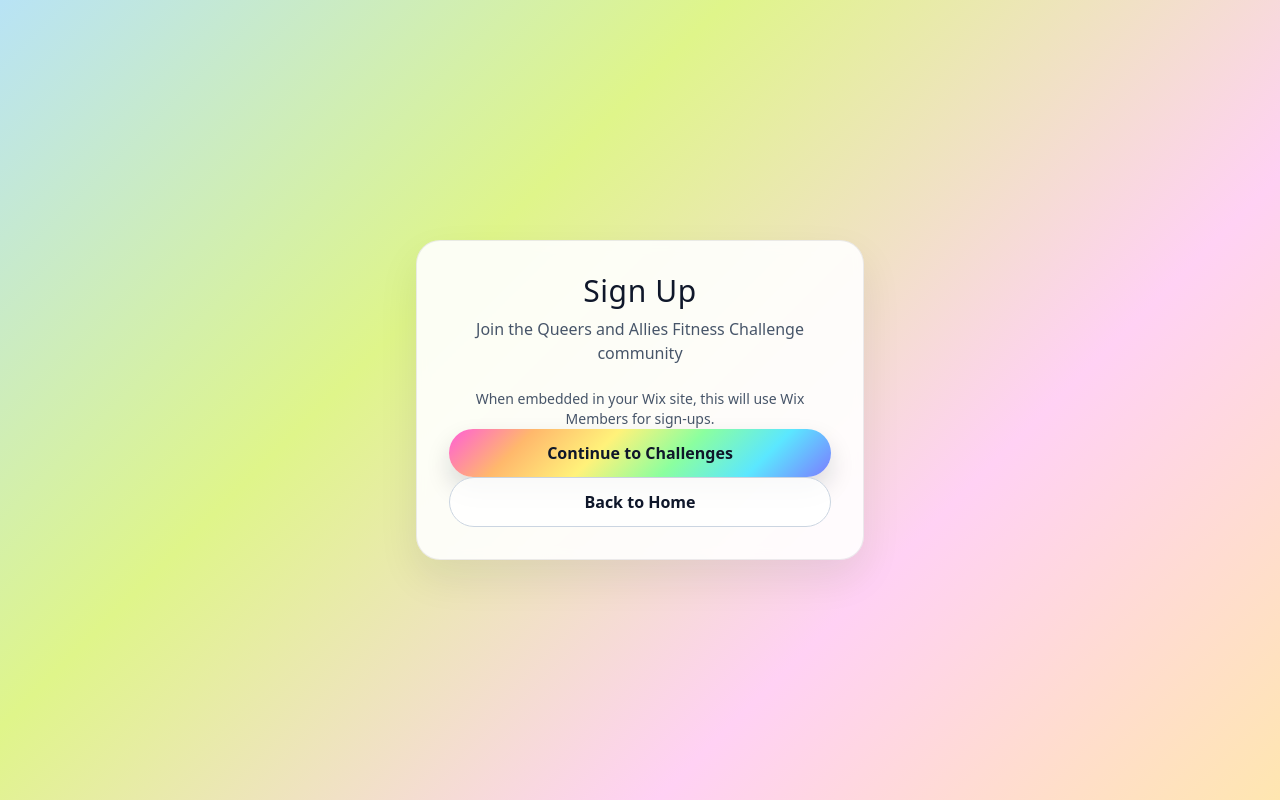
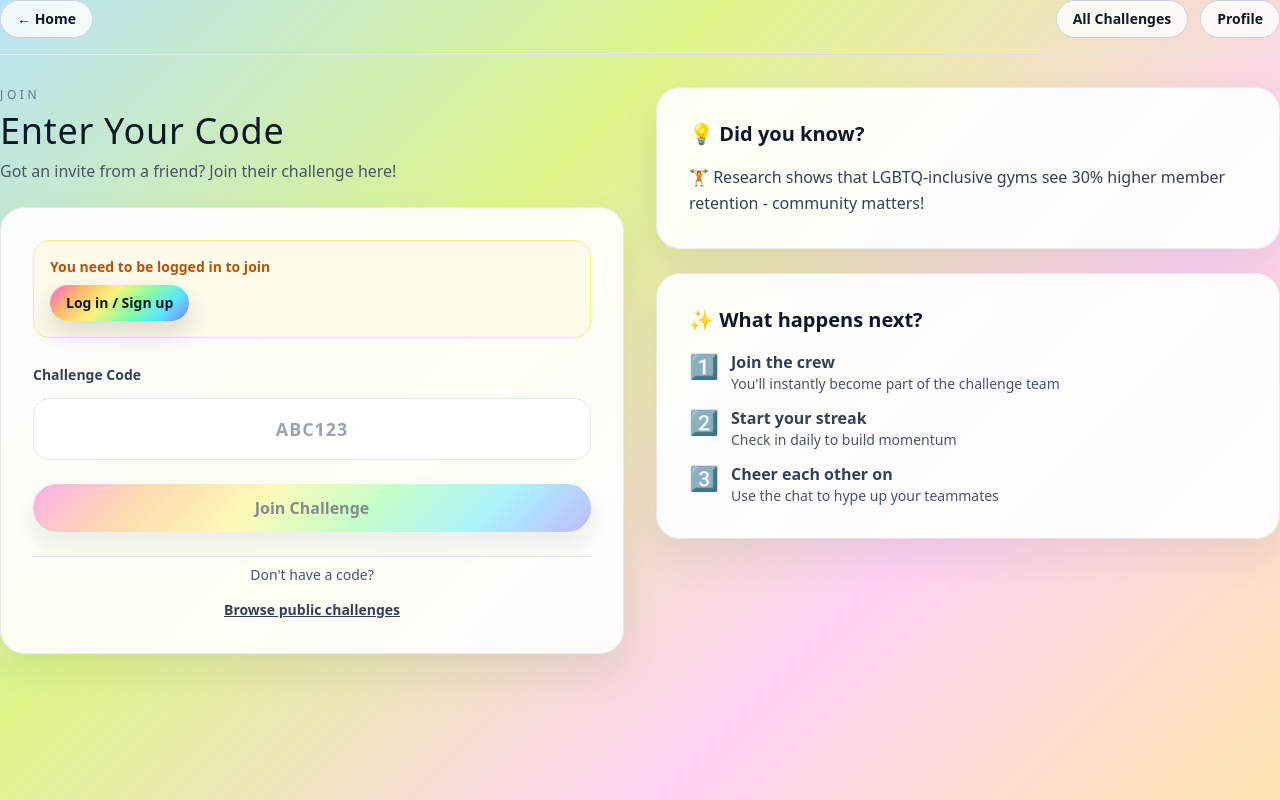
Before and after one commit to haydennglenn9-3385/Challenge-App-, a Next.js app: page /join in a window 1280 px wide. Built offline with nearby package versions, Linux system fonts and the light colour scheme; no server answers.

Commit message:
dashboard update

```diff
--- a/app/join/page.tsx
+++ b/app/join/page.tsx
@@ -1,32 +1,208 @@
+"use client";
+
+import { useState, useEffect } from "react";
+import { useRouter } from "next/navigation";
 import Link from "next/link";
+import { joinChallenge } from "@/lib/storage";
+import { useUser } from "@/lib/UserContext";
 
-export default function SignupPage() {
+const LGBTQ_FITNESS_FACTS = [
+  "🏳️‍🌈 The first gay softball league was founded in 1977 in San Francisco - now there are over 40 leagues across North America!",
+  "💪 Studies show LGBTQ+ folks who participate in community sports report 50% higher life satisfaction than those who don't.",
+  "🏃 Tom Waddell founded the Gay Games in 1982. Now it attracts over 10,000 athletes from 70+ countries!",
+  "⚽ Lesbian soccer teams have been organizing since the 1970s - before Title IX even existed!",
+  "🎾 Billie Jean King came out in 1981 and became one of the first major athletes to champion LGBTQ+ rights in sports.",
+  "🏋️ Research shows that LGBTQ-inclusive gyms see 30% higher member retention - community matters!",
+  "💃 Queer folks invented voguing in the 1960s ballroom scene - a full-body workout disguised as fabulous performance art!",
+];
+
+export default function JoinWithCodePage() {
+  const router = useRouter();
+  const { user, getUserParams } = useUser();
+  const [code, setCode] = useState("");
+  const [error, setError] = useState("");
+  const [joining, setJoining] = useState(false);
+  const [randomFact, setRandomFact] = useState("");
+
+  useEffect(() => {
+    setRandomFact(LGBTQ_FITNESS_FACTS[Math.floor(Math.random() * LGBTQ_FITNESS_FACTS.length)]);
+  }, []);
+
+  const navigate = (path: string) => {
+    router.push(path + getUserParams());
+  };
+
+  const handleJoin = async (e: React.FormEvent) => {
+    e.preventDefault();
+
+    if (!code.trim()) {
+      setError("Please enter a challenge code");
+      return;
+    }
+
+    if (!user) {
+      setError("You need to be logged in to join a challenge");
+      return;
+    }
+
+    setJoining(true);
+    setError("");
+
+    // Get user's Supabase ID
+    const userResponse = await fetch(`/api/user/get?wixId=${user.userId}`);
+    const userData = await userResponse.json();
+
+    if (!userData || !userData.id) {
+      setError("Could not find your account. Please try refreshing.");
+      setJoining(false);
+      return;
+    }
+
+    const success = await joinChallenge(code.trim().toUpperCase(), userData.id);
+
+    if (success) {
+      // Success! Redirect to the challenge
+      // Get the challenge we just joined
+      const { data: challenge } = await (await import('@/lib/supabase')).supabase
+        .from('challenges')
+        .select('id')
+        .eq('join_code', code.trim().toUpperCase())
+        .single();
+
+      if (challenge) {
+        navigate(`/embed/challenge/${challenge.id}`);
+      } else {
+        navigate("/embed/challenges");
+      }
+    } else {
+      setError("Invalid code or you're already in this challenge. Please check and try again.");
+      setJoining(false);
+    }
+  };
+
   return (
-    <main className="min-h-screen flex items-center justify-center px-6 py-16">
-      <div className="neon-card rounded-3xl p-8 max-w-md w-full text-center space-y-6">
-        <div>
-          <h1 className="text-3xl font-display mb-2">Sign Up</h1>
-          <p className="text-slate-600">Join the Queers and Allies Fitness Challenge community</p>
+    <div className="space-y-8">
+      {/* Navigation Header */}
+      <div className="flex flex-wrap items-center justify-between gap-4 pb-4 border-b border-slate-200">
+        <button
+          onClick={() => router.push("/")}
+          className="px-4 py-2 rounded-full font-semibold border border-slate-300 bg-white/80 hover:bg-white transition text-sm"
+        >
+          ← Home
+        </button>
+        <div className="flex gap-3">
+          <button
+            onClick={() => navigate("/embed/challenges")}
+            className="px-4 py-2 rounded-full font-semibold border border-slate-300 bg-white/80 hover:bg-white transition text-sm"
+          >
+            All Challenges
+          </button>
+          <button
+            onClick={() => navigate("/embed/profile")}
+            className="px-4 py-2 rounded-full font-semibold border border-slate-300 bg-white/80 hover:bg-white transition text-sm"
+          >
+            Profile
+          </button>
+        </div>
+      </div>
+
+      <div className="grid gap-8 lg:grid-cols-2 items-start">
+        {/* Left: Join Form */}
+        <div className="space-y-6">
+          <div>
+            <p className="text-xs uppercase tracking-[0.3em] text-slate-500 mb-2">JOIN</p>
+            <h2 className="text-4xl font-display mb-2">Enter Your Code</h2>
+            <p className="text-slate-600">Got an invite from a friend? Join their challenge here!</p>
+          </div>
+
+          <form onSubmit={handleJoin} className="neon-card rounded-3xl p-8 space-y-6">
+            {!user && (
+              <div className="bg-amber-50 border border-amber-200 rounded-2xl p-4">
+                <p className="text-sm text-amber-700 font-semibold mb-2">You need to be logged in to join</p>
+                <a href="https://www.queersandalliesfitness.com/account/member">
+                  <button type="button" className="rainbow-cta rounded-full px-4 py-2 text-sm font-semibold">
+                    Log in / Sign up
+                  </button>
+                </a>
+              </div>
+            )}
+
+            <div className="space-y-3">
+              <label className="text-sm font-semibold text-slate-700">Challenge Code</label>
+              <input
+                type="text"
+                value={code}
+                onChange={(e) => {
+                  setCode(e.target.value.toUpperCase());
+                  setError("");
+                }}
+                placeholder="ABC123"
+                className="w-full rounded-2xl border border-slate-200 bg-white/80 px-6 py-4 text-lg font-semibold text-center tracking-wider focus:outline-none focus:ring-2 focus:ring-slate-300 uppercase"
+                maxLength={10}
+              />
+              {error && <p className="text-sm text-red-600">{error}</p>}
+            </div>
+
+            <button
+              type="submit"
+              disabled={joining || !user}
+              className="w-full rainbow-cta rounded-full px-6 py-3 font-semibold hover:shadow-xl transition-shadow disabled:opacity-50"
+            >
+              {joining ? "Joining..." : "Join Challenge"}
+            </button>
+
+            <div className="pt-2 border-t border-slate-200 text-center">
+              <p className="text-sm text-slate-600 mb-3">Don't have a code?</p>
+              <button
+                type="button"
+                onClick={() => navigate("/embed/challenges")}
+                className="text-sm font-semibold text-slate-700 hover:text-slate-900 underline"
+              >
+                Browse public challenges
+              </button>
+            </div>
+          </form>
         </div>
 
-        <div className="space-y-4">
-          <p className="text-sm text-slate-600">
-            When embedded in your Wix site, this will use Wix Members for sign-ups.
-          </p>
+        {/* Right: Fun Facts + Steps */}
+        <div className="space-y-6">
+          <div className="neon-card rounded-3xl p-8">
+            <h3 className="text-xl font-semibold mb-4">💡 Did you know?</h3>
+            {randomFact ? (
+              <p className="text-slate-700 leading-relaxed">{randomFact}</p>
+            ) : (
+              <p className="text-slate-400">Loading fun fact...</p>
+            )}
+          </div>
 
-          <Link href="/embed/challenges">
-            <button className="w-full rainbow-cta px-6 py-3 rounded-full font-semibold">
-              Continue to Challenges
-            </button>
-          </Link>
-
-          <Link href="/">
-            <button className="w-full px-6 py-3 rounded-full font-semibold border border-slate-300 bg-white/80 hover:bg-white transition">
-              Back to Home
-            </button>
-          </Link>
+          <div className="neon-card rounded-3xl p-8 space-y-4">
+            <h3 className="text-xl font-semibold mb-2">✨ What happens next?</h3>
+            <div className="space-y-3 text-slate-700">
+              <div className="flex gap-3">
+                <span className="text-2xl">1️⃣</span>
+                <div>
+                  <p className="font-semibold">Join the crew</p>
+                  <p className="text-sm text-slate-600">You'll instantly become part of the challenge team</p>
+                </div>
+              </div>
+              <div className="flex gap-3">
+                <span className="text-2xl">2️⃣</span>
+                <div>
+                  <p className="font-semibold">Start your streak</p>
+                  <p className="text-sm text-slate-600">Check in daily to build momentum</p>
+                </div>
+              </div>
+              <div className="flex gap-3">
+                <span className="text-2xl">3️⃣</span>
+                <div>
+                  <p className="font-semibold">Cheer each other on</p>
+                  <p className="text-sm text-slate-600">Use the chat to hype up your teammates</p>
+                </div>
+              </div>
+            </div>
+          </div>
         </div>
       </div>
-    </main>
+    </div>
   );
 }
```
